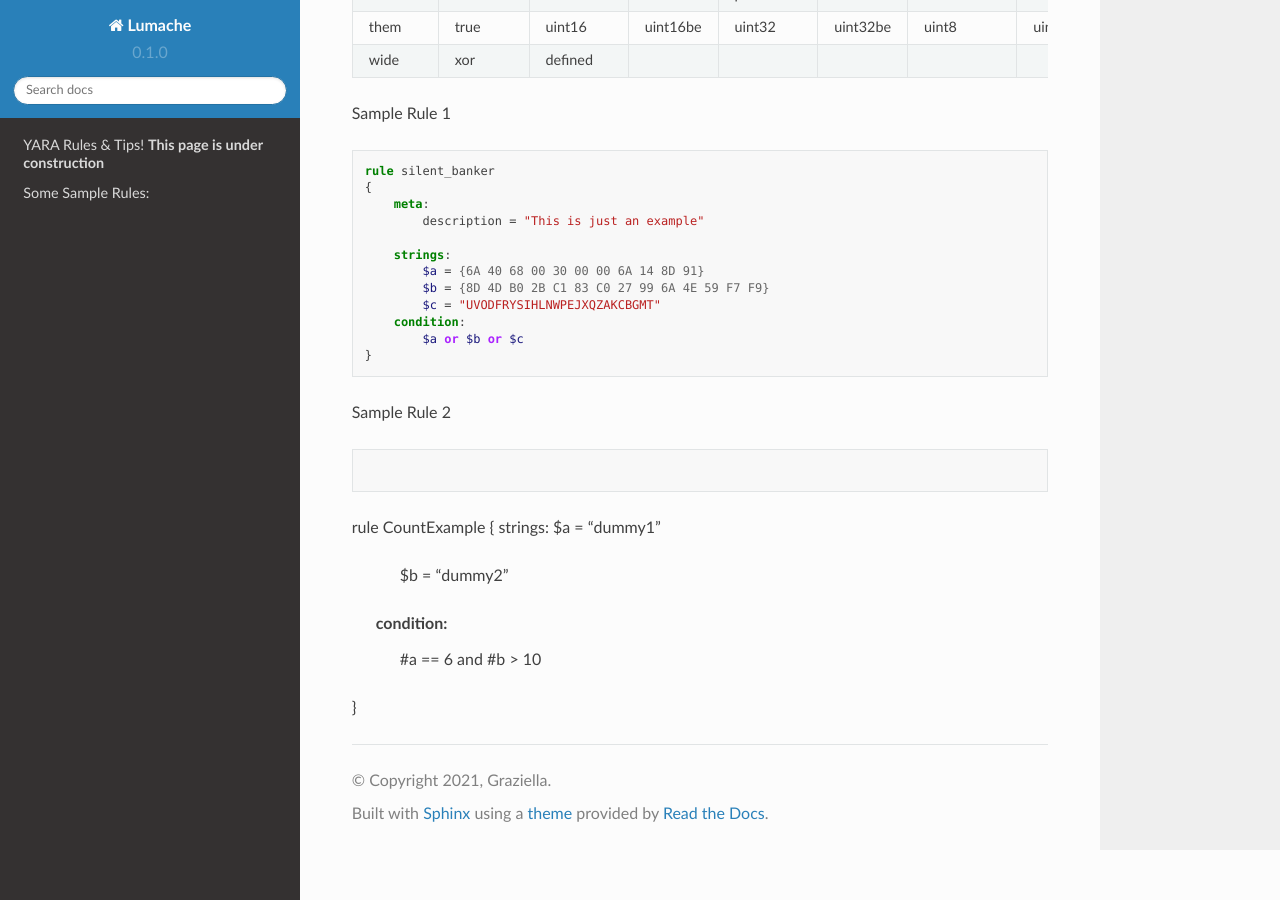
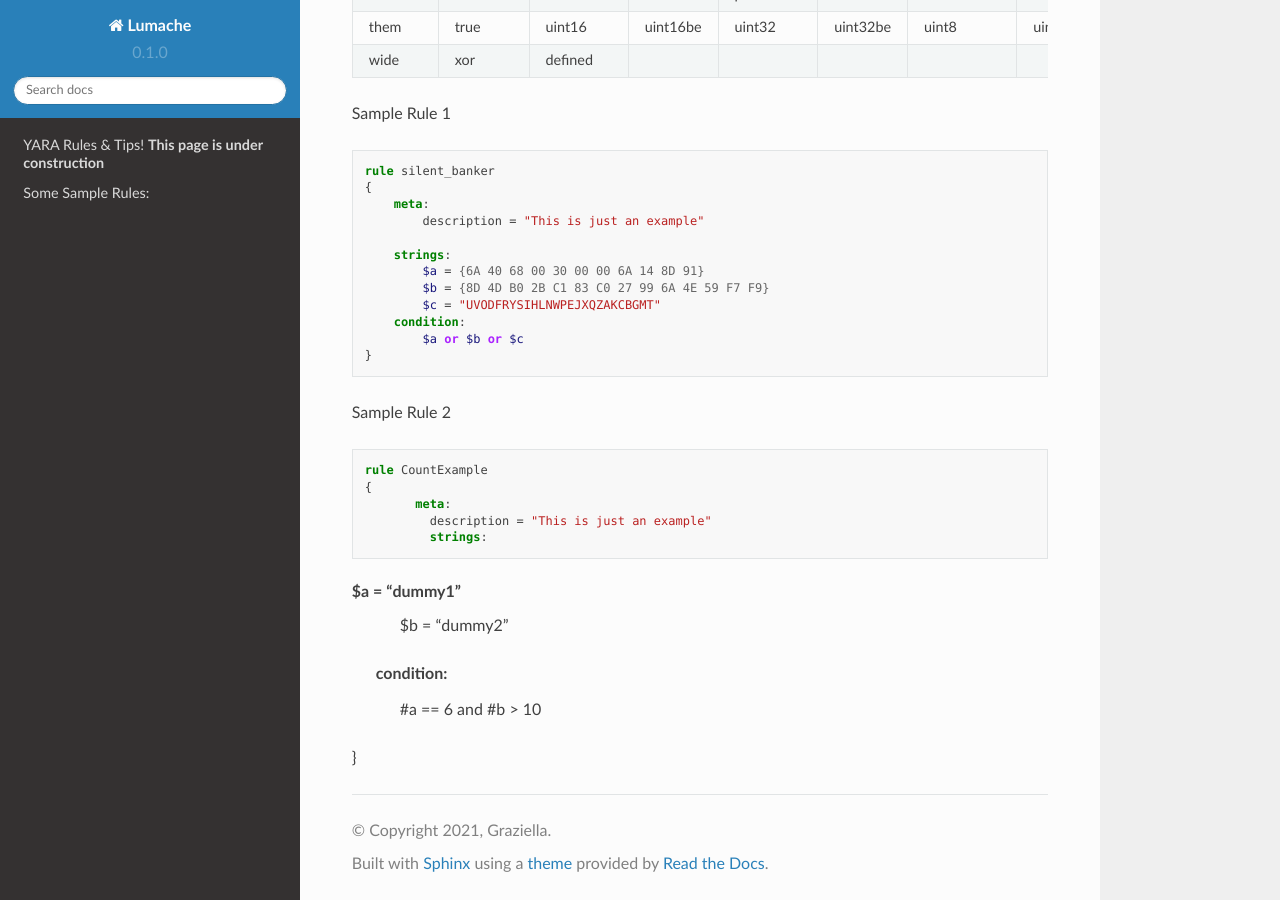
Before and after one commit to TPSWizard/YARA-Post-Inbox, a Sphinx documentation site: the page built from docs/source/index.rst, in a window 1280 px wide and 900 px high, scrolled down 1139 px. Built offline with Sphinx 7.4.7 and the Read the Docs theme 2.0.0, drawn with Linux system fonts in a browser that asks for light colours.

Commit message:
Update index.rst

```diff
--- a/docs/source/index.rst
+++ b/docs/source/index.rst
@@ -121,9 +121,12 @@ Sample Rule 2
 
 .. code-block:: yara
 
-rule CountExample
-{
-strings:
+
+   rule CountExample
+   {
+          meta:
+            description = "This is just an example"
+            strings:
 $a = "dummy1"
         $b = "dummy2"
 
```
